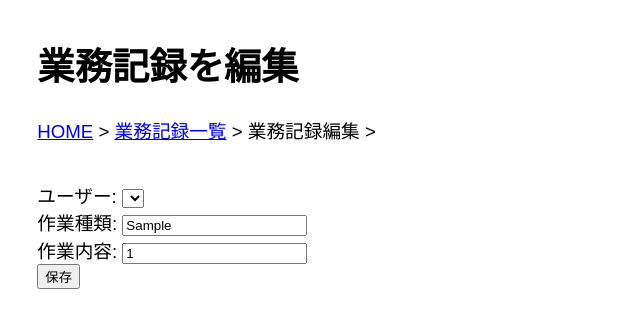
After one commit to ngtn-acad/oop2_10_sample, a Flask app: page /tasks/edit/1 in a window 1280 px wide. The commit adds this page. Shown: the top 328 px of the page, without its empty margins (0-640 px from the left). Run offline with Flask 3, Linux system fonts and the light colour scheme; tables that the repository leaves empty hold one stand-in row (values such as "Sample post"); lists and menus that the app fills with data are empty.

Commit message:
task_edit.htmlの追加

```diff
--- /dev/null
+++ b/templates/task_edit.html
@@ -0,0 +1,29 @@
+<!DOCTYPE html>
+<html lang="ja">
+<head>
+    <meta charset="UTF-8">
+    <title>業務記録編集</title>
+    <link rel="stylesheet" href="{{ url_for('static', filename='base-style.css') }}">
+</head>
+<body>
+    <h1>業務記録を編集</h1>
+    <ul class="breadcrumb">
+        <li><a href="{{ url_for('index') }}">HOME</a></li>
+        <li><a href="{{ url_for('task.list') }}">業務記録一覧</a></li>
+        <li>業務記録編集</li>
+    </ul>
+
+    <form action="{{ url_for('task.edit', task_id=task.id) }}" method="post">
+        <label>ユーザー:
+            <select name="user_id" required>
+                {% for user in users %}
+                    <option value="{{ user.id }}" {% if task.user.id == user.id %}selected{% endif %}>{{ user.name }}</option>
+                {% endfor %}
+            </select>
+        </label><br>
+        <label>作業種類: <input type="text" name="type" value="{{ task.type }}" required></label><br>
+        <label>作業内容: <input type="text" name="content" value="{{ task.content }}" required></label><br>
+        <button type="submit">保存</button>
+    </form>
+</body>
+</html>
--- a/templates/task_list.html
+++ b/templates/task_list.html
@@ -16,7 +16,7 @@
     <table>
         <thead>
             <tr>
-                <!-- <th>&nbsp;</th> -->
+                <th>&nbsp;</th>
                 <th>ユーザー</th>
                 <th>作業種類</th>
                 <th>作業内容</th>
@@ -25,7 +25,7 @@
         <tbody>
             {% for task in items %}
             <tr>
-                <!-- <td><a href="{{ url_for('task.edit', task_id=task.id) }}">編集</a></td> -->
+                <td><a href="{{ url_for('task.edit', task_id=task.id) }}">編集</a></td>
                 <td>{{ task.usar.name }}</td>
                 <td>{{ task.type }}</td>
                 <td>{{ task.content }}</td>
```
